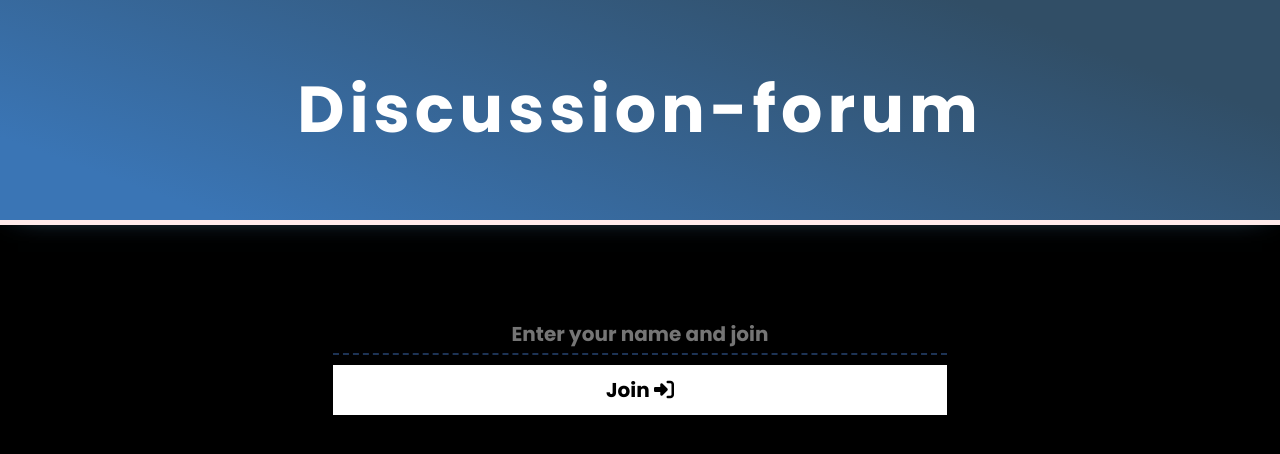
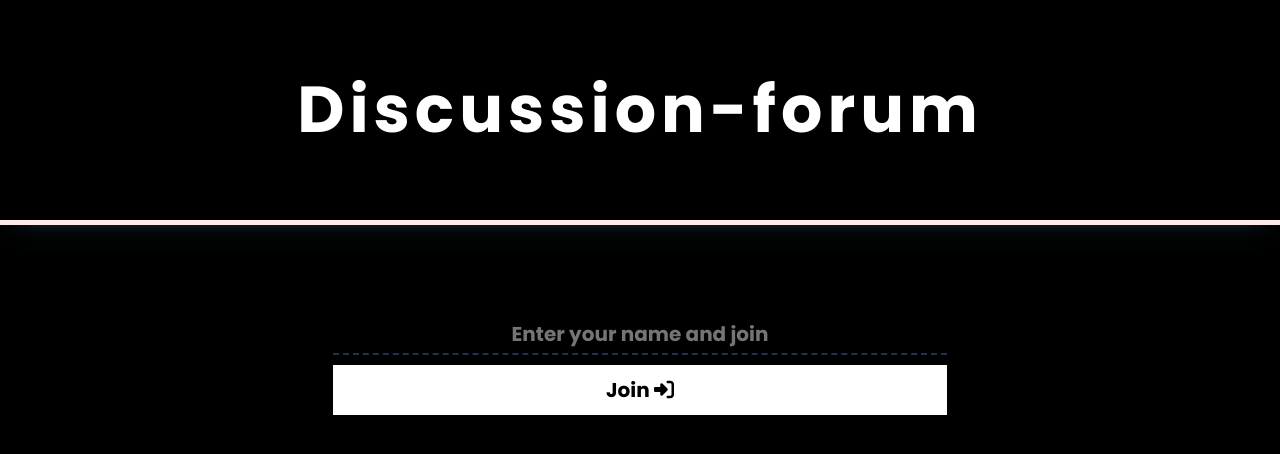
Before and after one commit to Soyamprabha/e-Vive, a website: page public/forum.html in a window 1280 px wide. Shown: the top 454 px of the page. Drawn offline with Linux system fonts and the light colour scheme; a web font is replaced by a local one.

Commit message:
forum change colour

```diff
--- a/public/css/forum.css
+++ b/public/css/forum.css
@@ -23,7 +23,7 @@ body{
     justify-content: center;
     align-items: center;
 
-    background: linear-gradient(20deg, rgb(58, 117, 181) 12%, rgb(49, 78, 102) 83%); /*#467599;*/
+     background: black; /*#467599; linear-gradient(20deg, rgb(58, 117, 181) 12%, rgb(49, 78, 102) 83%) */
     border-bottom: 5px solid #ffeaea;
     box-shadow: 0 0 30px -18px #63b1e8;
 
```
